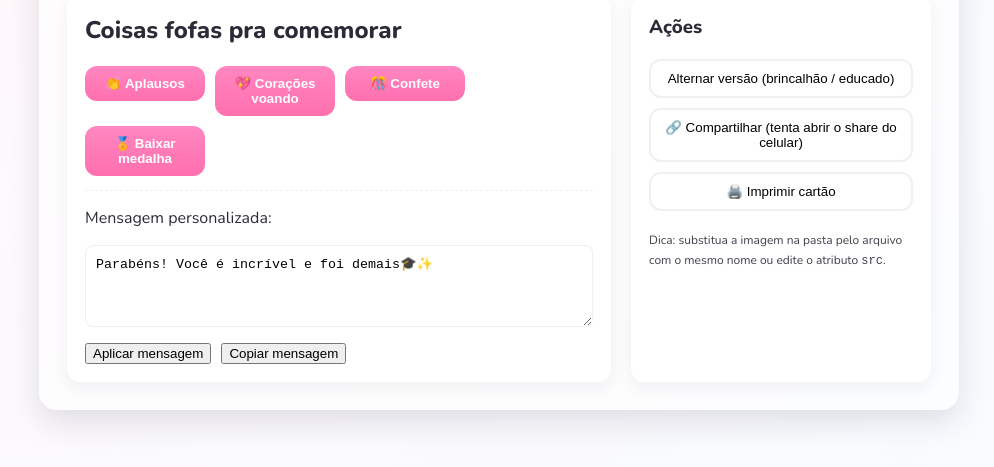
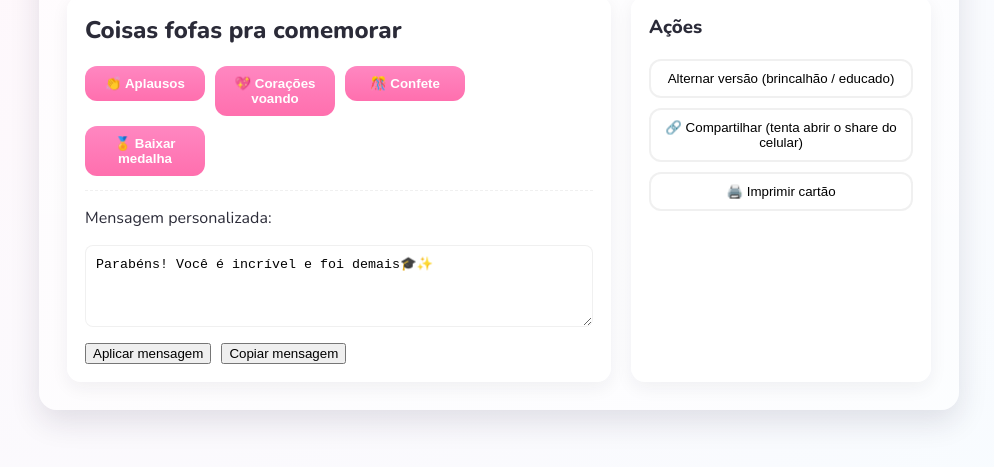
Before and after one commit to Henrique-exe/Tadunx1, a plain HTML site: page index.html in a window 1280 px wide. Shown: the part 281-748 px from the top of the page, without its empty margins (141-1135 px from the left). Drawn offline with nearby package versions, Linux system fonts and the light colour scheme.

Commit message:
Update index.html

```diff
--- a/index.html
+++ b/index.html
@@ -146,7 +146,7 @@
           <button onclick="print()">🖨️ Imprimir cartão</button>
         </div>
         <footer>
-          <small>Dica: substitua a imagem na pasta pelo arquivo com o mesmo nome ou edite o atributo <code>src</code>.</small>
+
         </footer>
       </aside>
     </main>
```
